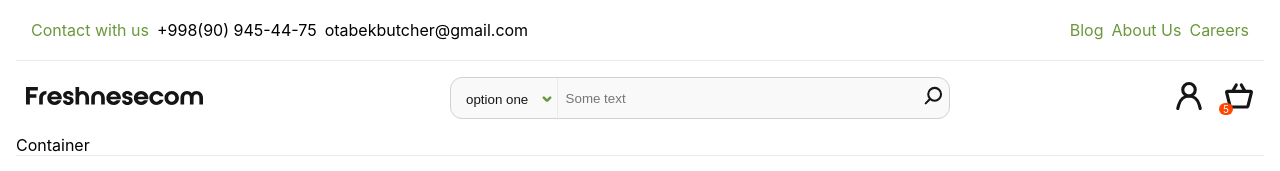
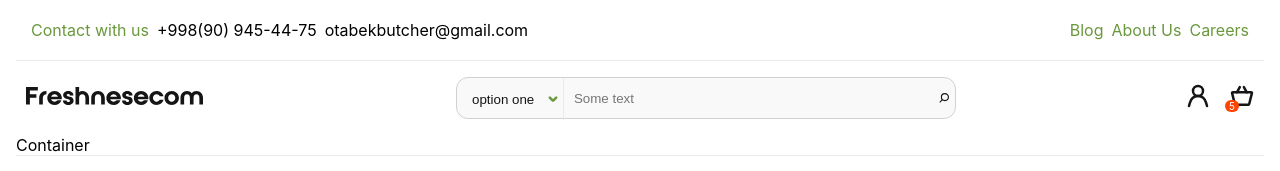
Before and after one commit to u1810291/erp-system, a Next.js app: page / in a window 1280 px wide. Shown: the top 171 px of the page. Built offline with nearby package versions, Linux system fonts and the light colour scheme.

Commit message:
some commit

```diff
--- a/components/DropDown/index.tsx
+++ b/components/DropDown/index.tsx
@@ -1,7 +1,7 @@
 import React from 'react';
 import styles from '@styles/forms.module.css';
 
-type DropDownOptionType = {
+export type DropDownOptionType = {
   id: string;
   value: string;
   label: string
--- a/components/IconBadge/index.tsx
+++ b/components/IconBadge/index.tsx
@@ -13,7 +13,7 @@ type IconBadgeType = {
 export const IconBadge = ({ imgSrc, alt, text, ...props }: IconBadgeType) => {
   return (
     <div className={styles.icon}>
-      <Image src={imgSrc} alt={alt} {...props} width={30} height={30} />
+      <Image src={imgSrc} alt={alt} {...props} />
       <Badge px='2' className={styles.iconBadge} {...props}>
         {text}
       </Badge>
```
